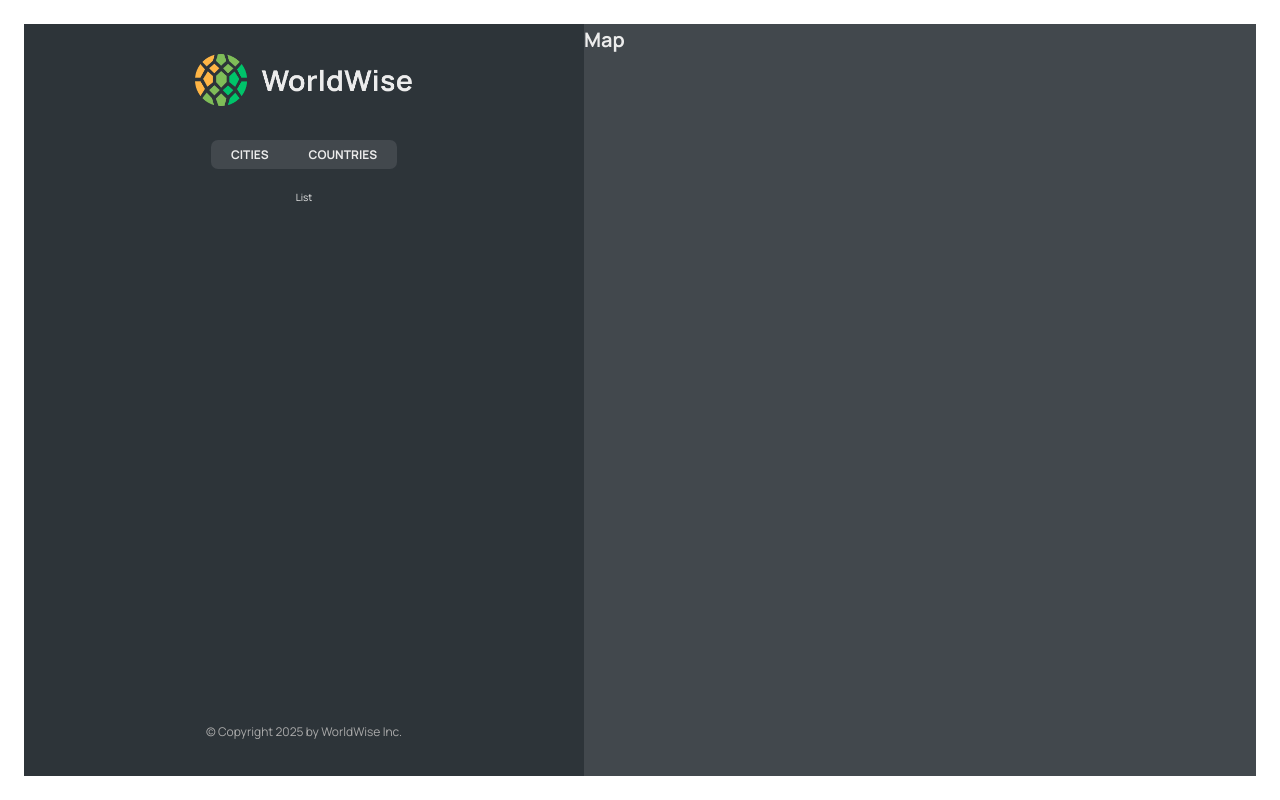
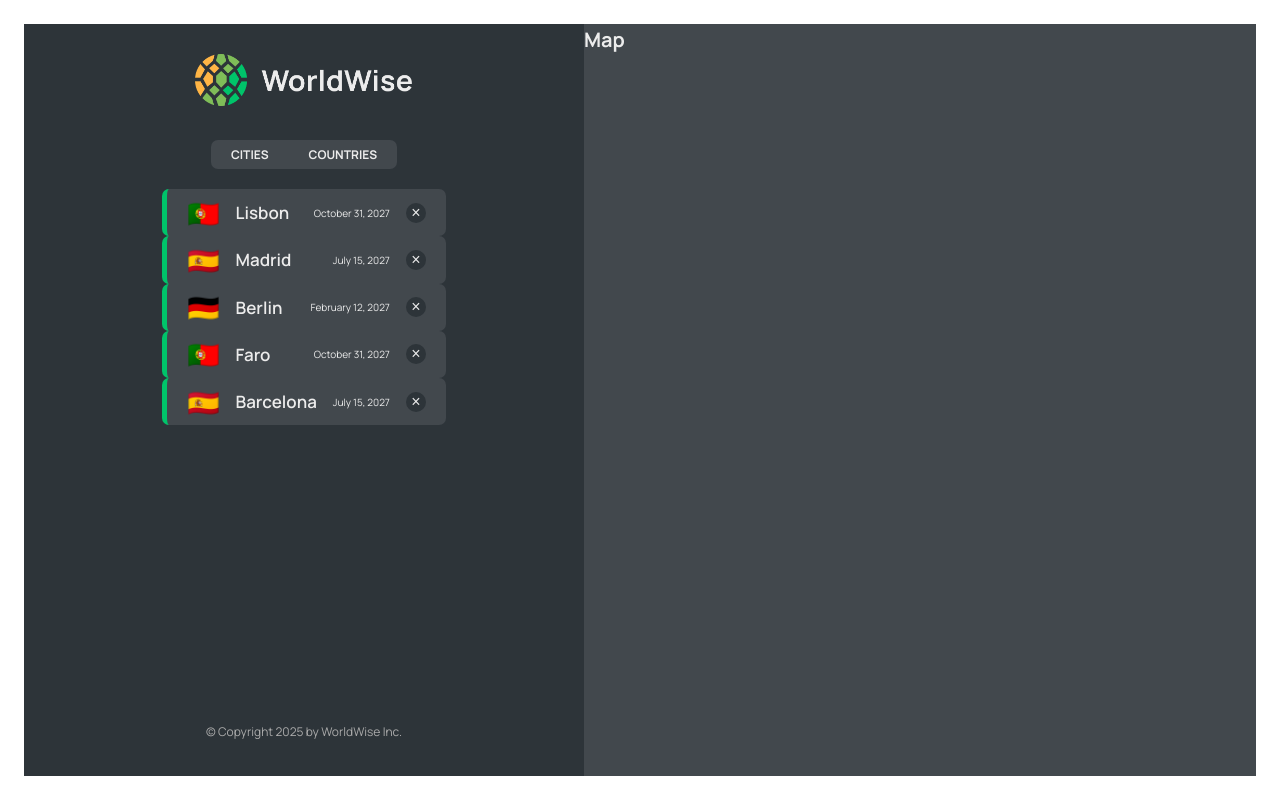
Before and after one commit to kdev307/react-worldwise, a React (Vite) app: page /app in a window 1280 px wide. Built offline with nearby package versions, Linux system fonts and the light colour scheme; data requests are answered from the project's data file.

Commit message:
Added List Display for cities and countries

```diff
--- /dev/null
+++ b/data/cities.json
@@ -0,0 +1,64 @@
+{
+    "cities": [
+        {
+            "cityName": "Lisbon",
+            "country": "Portugal",
+            "emoji": "🇵🇹",
+            "date": "2027-10-31T15:59:59.138Z",
+            "notes": "My favorite city so far!",
+            "position": {
+                "lat": 38.727881642324164,
+                "lng": -9.140900099907554
+            },
+            "id": 73930385
+        },
+        {
+            "cityName": "Madrid",
+            "country": "Spain",
+            "emoji": "🇪🇸",
+            "date": "2027-07-15T08:22:53.976Z",
+            "notes": "",
+            "position": {
+                "lat": 40.46635901755316,
+                "lng": -3.7133789062500004
+            },
+            "id": 17806751
+        },
+        {
+            "cityName": "Berlin",
+            "country": "Germany",
+            "emoji": "🇩🇪",
+            "date": "2027-02-12T09:24:11.863Z",
+            "notes": "Amazing 😃",
+            "position": {
+                "lat": 52.53586782505711,
+                "lng": 13.376933665713324
+            },
+            "id": 98443197
+        },
+        {
+            "cityName": "Faro",
+            "country": "Portugal",
+            "emoji": "🇵🇹",
+            "date": "2027-10-31T15:59:59.138Z",
+            "notes": "My favorite city so far!",
+            "position": {
+                "lat": 38.727881642324164,
+                "lng": -9.140900099907554
+            },
+            "id": 73930085
+        },
+        {
+            "cityName": "Barcelona",
+            "country": "Spain",
+            "emoji": "🇪🇸",
+            "date": "2027-07-15T08:22:53.976Z",
+            "notes": "",
+            "position": {
+                "lat": 40.46635901755316,
+                "lng": -3.7133789062500004
+            },
+            "id": 17800751
+        }
+    ]
+}
--- a/package.json
+++ b/package.json
@@ -7,9 +7,11 @@
         "dev": "vite",
         "build": "vite build",
         "lint": "eslint .",
-    "preview": "vite preview"
+        "preview": "vite preview",
+        "server": "json-server --watch data/cities.json --port 8000"
     },
     "dependencies": {
+        "json-server": "^1.0.0-beta.3",
         "react": "^19.1.0",
         "react-dom": "^19.1.0",
         "react-router-dom": "^7.6.0"
--- a/src/App.jsx
+++ b/src/App.jsx
@@ -1,3 +1,4 @@
+import { useEffect, useState } from "react";
 import { BrowserRouter, Route, Routes } from "react-router-dom";
 import Home from "./pages/Home";
 import Product from "./pages/Product";
@@ -5,8 +6,31 @@
 import PageNotFound from "./pages/PageNotFound";
 import AppLayout from "./pages/AppLayout";
 import Login from "./pages/Login";
+import CityList from "./components/CityList";
+import CountryList from "./components/CountryList";
+
+const BASE_URL = "http://localhost:8000";
 
 function App() {
+    const [cities, setCities] = useState([]);
+    const [isLoading, setIsLoading] = useState(false);
+
+    useEffect(function () {
+        async function fetchCities() {
+            try {
+                setIsLoading(true);
+                const res = await fetch(`${BASE_URL}/cities`);
+                const data = await res.json();
+                setCities(data);
+            } catch {
+                alert("There was an error loading data...");
+            } finally {
+                setIsLoading(false);
+            }
+        }
+        fetchCities();
+    }, []);
+
     return (
         <BrowserRouter>
             <Routes>
@@ -14,9 +38,15 @@
                 <Route path="product" element={<Product />} />
                 <Route path="pricing" element={<Pricing />} />
                 <Route path="app" element={<AppLayout />}>
-                    <Route index element={<p>List</p>} />
-                    <Route path="cities" element={<p>List of Cities</p>} />
-                    <Route path="countries" element={<p>List of Countries</p>} />
+                    <Route index element={<CityList cities={cities} isLoading={isLoading} />} />
+                    <Route
+                        path="cities"
+                        element={<CityList cities={cities} isLoading={isLoading} />}
+                    />
+                    <Route
+                        path="countries"
+                        element={<CountryList cities={cities} isLoading={isLoading} />}
+                    />
                     <Route path="form" element={<p>Form</p>} />
                 </Route>
                 <Route path="/login" element={<Login />} />
--- /dev/null
+++ b/src/components/CityItem.jsx
@@ -0,0 +1,22 @@
+import styles from "./CityItem.module.css";
+
+const formatDate = (date) =>
+    new Intl.DateTimeFormat("en", {
+        day: "numeric",
+        month: "long",
+        year: "numeric",
+    }).format(new Date(date));
+
+function CityItem({ city }) {
+    const { cityName, emoji, date } = city;
+    return (
+        <li className={styles.cityItem}>
+            <span className={styles.emoji}>{emoji}</span>
+            <h3 className={styles.name}>{cityName}</h3>
+            <time className={styles.data}>{formatDate(date)}</time>
+            <button className={styles.deleteBtn}>&times;</button>
+        </li>
+    );
+}
+
+export default CityItem;
--- /dev/null
+++ b/src/components/CityList.jsx
@@ -0,0 +1,18 @@
+import CityItem from "./CityItem";
+import styles from "./CityList.module.css";
+import Spinner from "./Spinner";
+import Message from "./Message";
+function CityList({ cities, isLoading }) {
+    if (isLoading) return <Spinner />;
+    if (!cities.length)
+        return <Message message="Add your first city by clicking on a city on the map" />;
+    return (
+        <ul className={styles.CityList}>
+            {cities.map((city) => (
+                <CityItem city={city} key={city.id} />
+            ))}
+        </ul>
+    );
+}
+
+export default CityList;
--- /dev/null
+++ b/src/components/CountryList.jsx
@@ -0,0 +1,25 @@
+import CountryItem from "./CountryItem";
+import styles from "./CountryList.module.css";
+import Spinner from "./Spinner";
+import Message from "./Message";
+function CountryList({ cities, isLoading }) {
+    if (isLoading) return <Spinner />;
+    if (!cities.length)
+        return <Message message="Add your first city by clicking on a country on the map" />;
+
+    const countries = cities.reduce((arr, city) => {
+        if (!arr.map((ele) => ele.country).includes(city.country))
+            return [...arr, { country: city.country, emoji: city.emoji }];
+        else return arr;
+    }, []);
+
+    return (
+        <ul className={styles.countryList}>
+            {countries.map((country) => (
+                <CountryItem country={country} />
+            ))}
+        </ul>
+    );
+}
+
+export default CountryList;
```
Also changed, not shown: src/data/cities.json (deleted, +0 -40 lines), 1 other file (tests, documents, lock files or other folders). Lines whose indentation alone changed are shown as unchanged.
